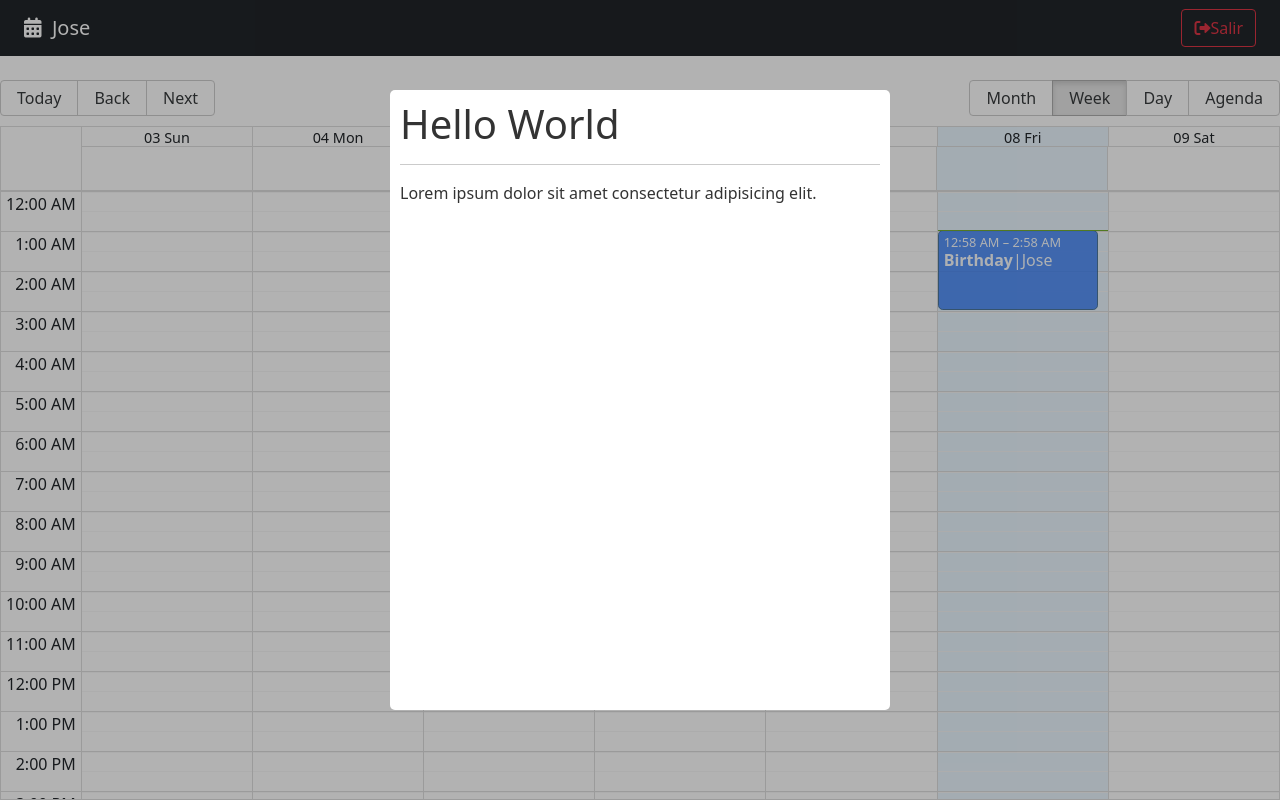
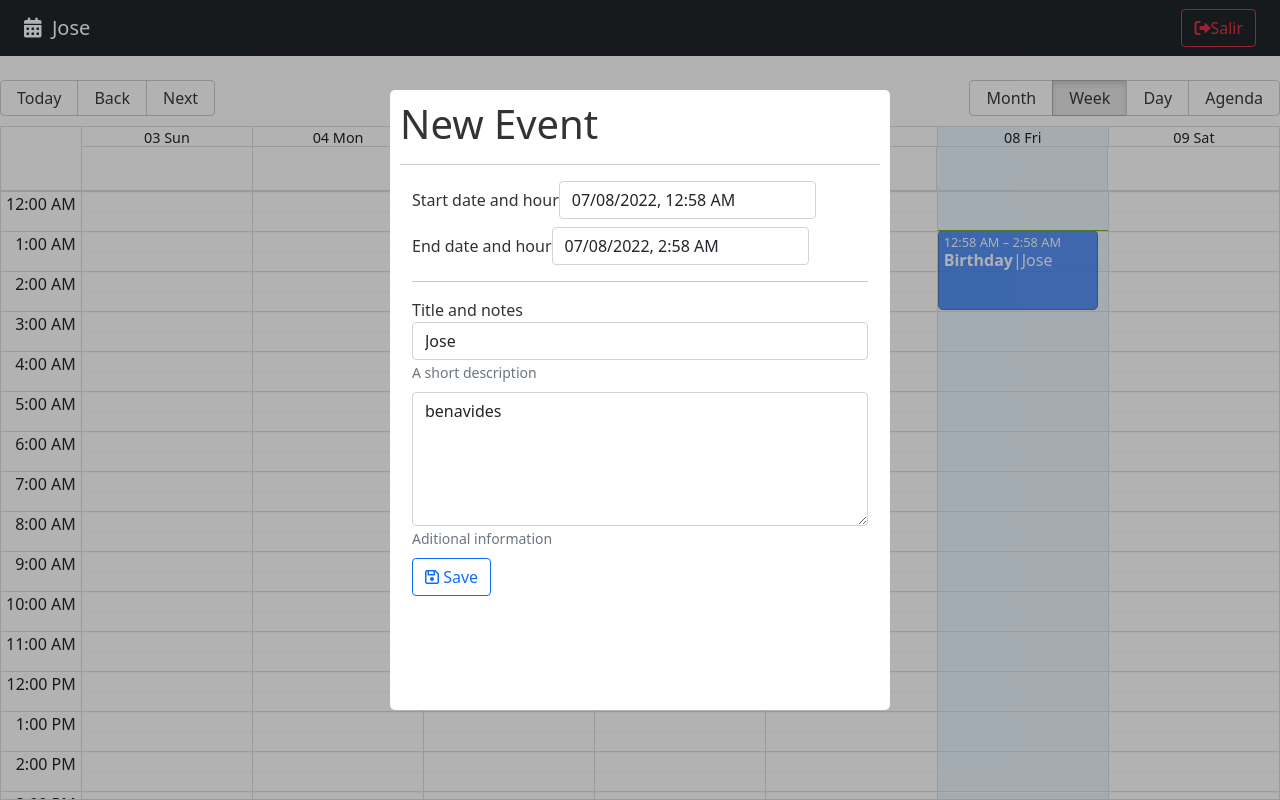
Before and after one commit to JoseBenavidesB/Calendar-App, a React (Vite) app: page / in a window 1280 px wide. Built offline with nearby package versions, Linux system fonts and the light colour scheme.

Commit message:
form values

```diff
--- a/package.json
+++ b/package.json
@@ -11,6 +11,7 @@
     "date-fns": "^2.28.0",
     "react": "^18.0.0",
     "react-big-calendar": "^1.2.1",
+    "react-datepicker": "^4.8.0",
     "react-dom": "^18.0.0",
     "react-modal": "^3.15.1",
     "react-router-dom": "^6.3.0"
--- a/src/calendar/components/CalendarModal.jsx
+++ b/src/calendar/components/CalendarModal.jsx
@@ -1,5 +1,9 @@
+import { addHours } from "date-fns";
+import DatePicker from "react-datepicker";
 import { useState } from "react";
 import Modal from "react-modal";
+
+import "react-datepicker/dist/react-datepicker.css";
 
 const customStyles = {
     content: {
@@ -13,10 +17,34 @@
   };
 
 Modal.setAppElement('#root');
+//350
 
 export const CalendarModal = () => {
 
-    const [isOpen, setIsOpen] = useState(true)
+    const [isOpen, setIsOpen] = useState(true);
+
+    const [formValues, setFormValues] = useState({
+      title: 'Jose',
+      notes: 'benavides',
+      start: new Date(),
+      end: addHours( new Date(), 2 )
+    });
+
+    const { title, notes, start, end } = formValues;
+
+    const handleInputChange = ({ target }) => {
+      setFormValues({
+        ...formValues,
+        [target.name]: target.value
+      })
+    };
+
+    const handleDateChange = (event, changing) => {
+      setFormValues({
+        ...formValues,
+        [changing]: event
+      })
+    };
 
     const onCloseModal = () => {
         //console.log('cerrando modal');
@@ -32,10 +60,68 @@
         overlayClassName="modal-fondo"
         closeTimeoutMS={ 200 }
     >
-        <h1>Hello World</h1>
-        <hr/>
+      <h1> New Event </h1>
+      <hr />
+      <form className="container">
 
-        <p>Lorem ipsum dolor sit amet consectetur adipisicing elit.</p>
+          <div className="form-group mb-2">
+              <label>Start date and hour</label>
+              <DatePicker
+                selected={ start }
+                className="form-control"
+                onChange={ (event) => handleDateChange(event, 'start')}
+                dateFormat="Pp"
+              />
+          </div>
+
+          <div className="form-group mb-2">
+              <label>End date and hour</label>
+              <DatePicker
+                minDate={ start }
+                selected={ end }
+                className="form-control"
+                onChange={ (event) => handleDateChange(event, 'end')}
+                dateFormat="Pp"
+              />
+          </div>
+
+          <hr />
+          <div className="form-group mb-2">
+              <label>Title and notes</label>
+              <input
+                  type="text"
+                  className="form-control"
+                  placeholder="Event Title"
+                  name="title"
+                  autoComplete="off"
+                  onChange={ handleInputChange }
+                  value={ title }
+              />
+              <small id="emailHelp" className="form-text text-muted">A short description</small>
+          </div>
+
+          <div className="form-group mb-2">
+              <textarea
+                  type="text"
+                  className="form-control"
+                  placeholder="Notes"
+                  rows="5"
+                  name="notes"
+                  onChange={ handleInputChange }
+                  value={ notes }
+              ></textarea>
+              <small id="emailHelp" className="form-text text-muted">Aditional information</small>
+          </div>
+
+          <button
+              type="submit"
+              className="btn btn-outline-primary btn-block"
+          >
+              <i className="far fa-save"></i>
+              <span> Save </span>
+          </button>
+
+      </form>
     </Modal>
   )
 }
```
Also changed, not shown: 1 other file (tests, documents, lock files or other folders).
